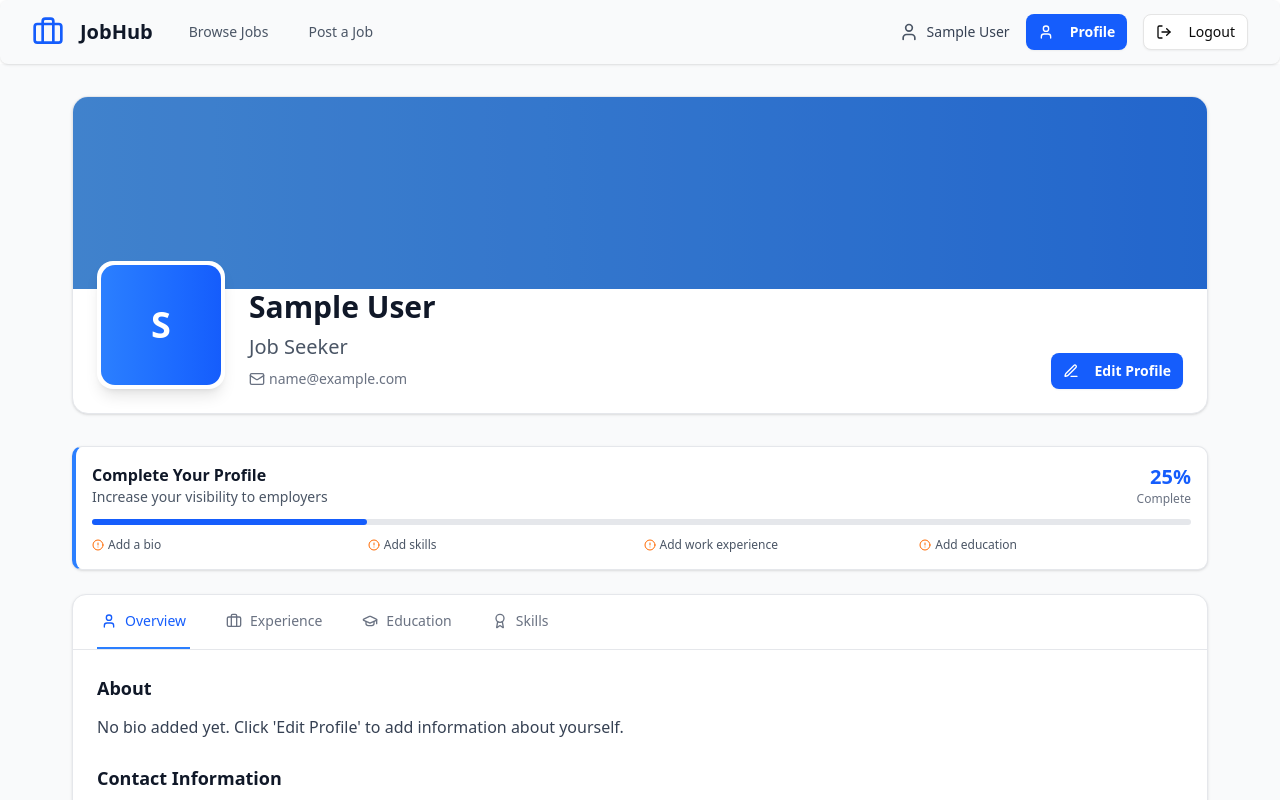
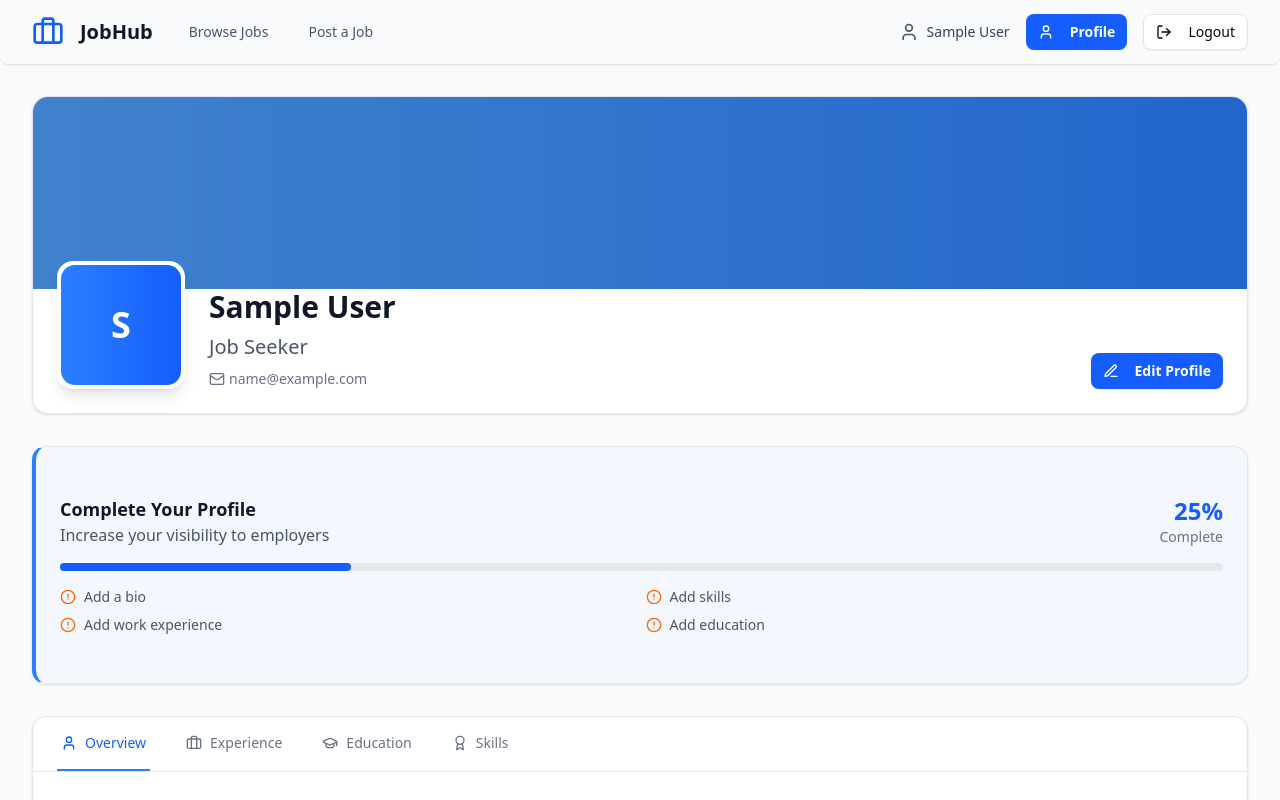
Before and after one commit to BejadiRajeshReddy/Jobv3, a React (Vite) app: page /profile in a window 1280 px wide. Shown: the top 800 px of the page. Built offline with nearby package versions, Linux system fonts and the light colour scheme; sample sign-in values are in the browser's storage.

Commit message:
Updated ProfilePage.jsx

```diff
--- a/src/pages/ProfilePage.jsx
+++ b/src/pages/ProfilePage.jsx
@@ -173,7 +173,7 @@ const ProfilePage = () => {
 
   return (
     <div className="min-h-screen bg-gray-50">
-      <div className="max-w-7xl mx-10 px-4 sm:px-6 lg:px-8 py-4 sm:py-8">
+      <div className="max-w-7xl mx-auto px-4 sm:px-6 lg:px-8 py-4 sm:py-8">
         {/* Header Section */}
         <div className="bg-white rounded-xl sm:rounded-2xl shadow-sm border border-gray-200 overflow-hidden mb-6 sm:mb-8">
           {/* Cover Photo */}
@@ -187,7 +187,7 @@ const ProfilePage = () => {
           </div>
 
           {/* Profile Info */}
-          <div className="relative px-4  sm:px-6 pb-4 sm:pb-6">
+          <div className="relative px-4 sm:px-6 pb-4 sm:pb-6">
             <div className="flex flex-col sm:flex-row sm:items-end sm:space-x-6">
               {/* Profile Picture */}
               <div className="relative -mt-12 sm:-mt-16 mb-4 sm:mb-0 flex justify-center sm:justify-start">
@@ -283,54 +283,54 @@ const ProfilePage = () => {
           </div>
         </div>
 
-        {/* Profile Completion Card - Made Smaller */}
+        {/* Profile Completion Card */}
         {completeness < 100 && (
-          <div className="bg-white rounded-lg shadow-sm border border-gray-200 border-l-4 border-l-blue-500 mb-4 sm:mb-6">
-            <div className="p-3 sm:p-4">
-              <div className="flex flex-col sm:flex-row sm:items-center sm:justify-between mb-3 space-y-2 sm:space-y-0">
+          <Card className="mb-6 sm:mb-8 border-l-4 border-l-blue-500 bg-blue-50/50">
+            <CardContent className="p-4 sm:p-6">
+              <div className="flex flex-col sm:flex-row sm:items-center sm:justify-between mb-4 space-y-2 sm:space-y-0">
                 <div className="text-center sm:text-left">
-                  <h3 className="text-base font-semibold text-gray-900">Complete Your Profile</h3>
-                  <p className="text-sm text-gray-600">Increase your visibility to employers</p>
+                  <h3 className="text-lg font-semibold text-gray-900">Complete Your Profile</h3>
+                  <p className="text-gray-600">Increase your visibility to employers</p>
                 </div>
                 <div className="text-center sm:text-right">
-                  <div className="text-xl font-bold text-blue-600">{completeness}%</div>
-                  <div className="text-xs text-gray-500">Complete</div>
+                  <div className="text-2xl font-bold text-blue-600">{completeness}%</div>
+                  <div className="text-sm text-gray-500">Complete</div>
                 </div>
               </div>
-              <div className="w-full bg-gray-200 rounded-full h-1.5 mb-3">
+              <div className="w-full bg-gray-200 rounded-full h-2 mb-4">
                 <div
-                  className="bg-blue-600 h-1.5 rounded-full transition-all duration-300"
+                  className="bg-blue-600 h-2 rounded-full transition-all duration-300"
                   style={{ width: `${completeness}%` }}
                 ></div>
               </div>
-              <div className="grid grid-cols-4 gap-1 text-xs">
+              <div className="grid grid-cols-1 sm:grid-cols-2 gap-2 text-sm">
                 {!currentUser.bio && (
                   <div className="flex items-center text-gray-600">
-                    <AlertCircle className="h-3 w-3 mr-1 text-orange-500 flex-shrink-0" />
+                    <AlertCircle className="h-4 w-4 mr-2 text-orange-500 flex-shrink-0" />
                     <span>Add a bio</span>
                   </div>
                 )}
                 {(!currentUser.skills || currentUser.skills.length === 0) && (
                   <div className="flex items-center text-gray-600">
-                    <AlertCircle className="h-3 w-3 mr-1 text-orange-500 flex-shrink-0" />
+                    <AlertCircle className="h-4 w-4 mr-2 text-orange-500 flex-shrink-0" />
                     <span>Add skills</span>
                   </div>
                 )}
                 {(!currentUser.experience || currentUser.experience.length === 0) && currentUser.role !== "recruiter" && (
                   <div className="flex items-center text-gray-600">
-                    <AlertCircle className="h-3 w-3 mr-1 text-orange-500 flex-shrink-0" />
+                    <AlertCircle className="h-4 w-4 mr-2 text-orange-500 flex-shrink-0" />
                     <span>Add work experience</span>
                   </div>
                 )}
                 {(!currentUser.education || currentUser.education.length === 0) && (
                   <div className="flex items-center text-gray-600">
-                    <AlertCircle className="h-3 w-3 mr-1 text-orange-500 flex-shrink-0" />
+                    <AlertCircle className="h-4 w-4 mr-2 text-orange-500 flex-shrink-0" />
                     <span>Add education</span>
                   </div>
                 )}
               </div>
-            </div>
-          </div>
+            </CardContent>
+          </Card>
         )}
 
         {/* Navigation Tabs */}
```
